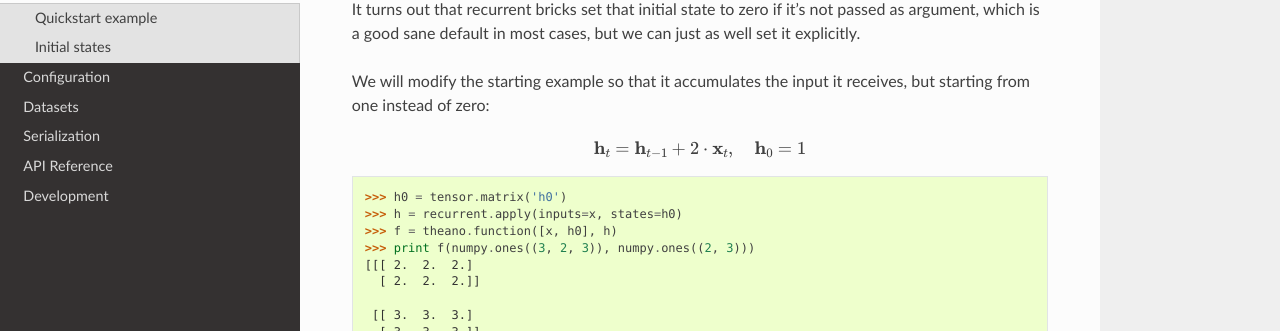
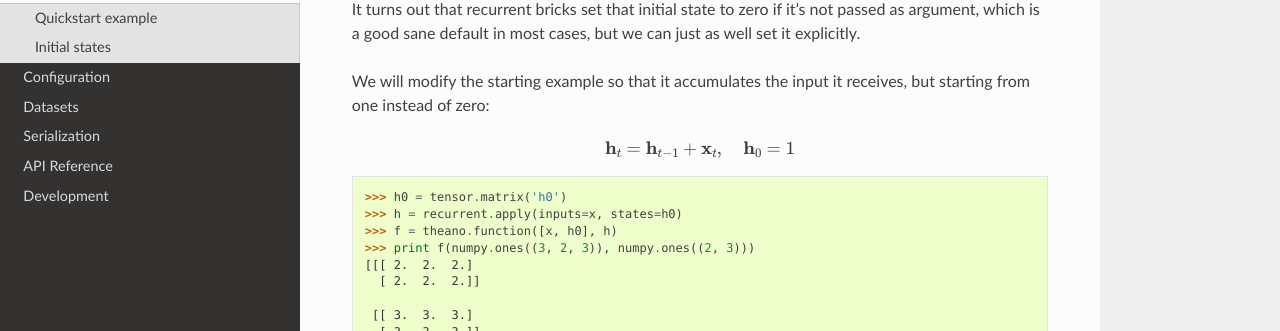
Before and after one commit to mila-iqia/blocks, a Sphinx documentation site: the page built from docs/rnn.rst, in a window 1280 px wide and 900 px high, scrolled down 1305 px. Shown: the part 307-638 px from the top of the window. Built offline with Sphinx 7.4.7 and the Read the Docs theme 2.0.0, drawn with Linux system fonts in a browser that asks for light colours.

Commit message:
Fix typo in equation

```diff
--- a/docs/rnn.rst
+++ b/docs/rnn.rst
@@ -83,7 +83,7 @@ as well set it explicitly.
 We will modify the starting example so that it accumulates the input it
 receives, but starting from one instead of zero:
 
-.. math:: \mathbf{h}_t = \mathbf{h}_{t-1} + 2 \cdot \mathbf{x}_t, \quad \mathbf{h}_0 = 1
+.. math:: \mathbf{h}_t = \mathbf{h}_{t-1} + \mathbf{x}_t, \quad \mathbf{h}_0 = 1
 
 >>> h0 = tensor.matrix('h0')
 >>> h = recurrent.apply(inputs=x, states=h0)
```
